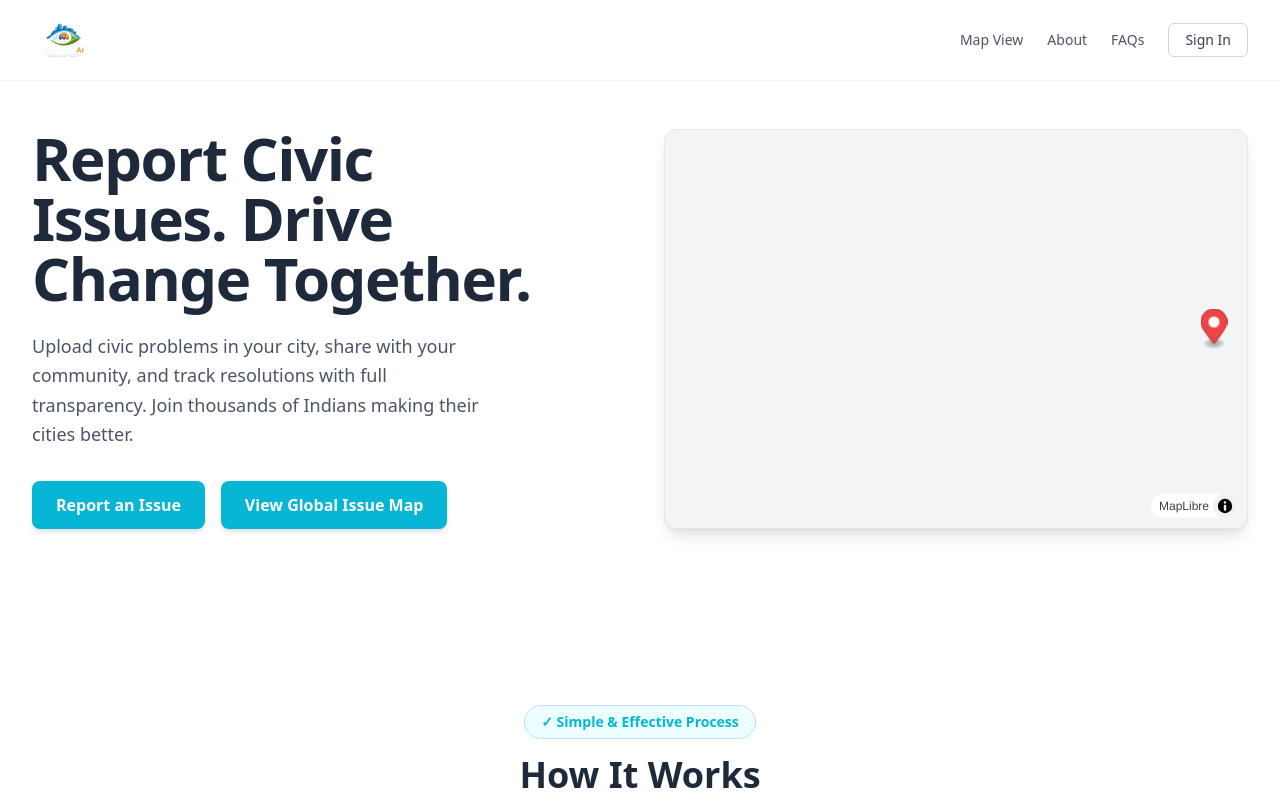
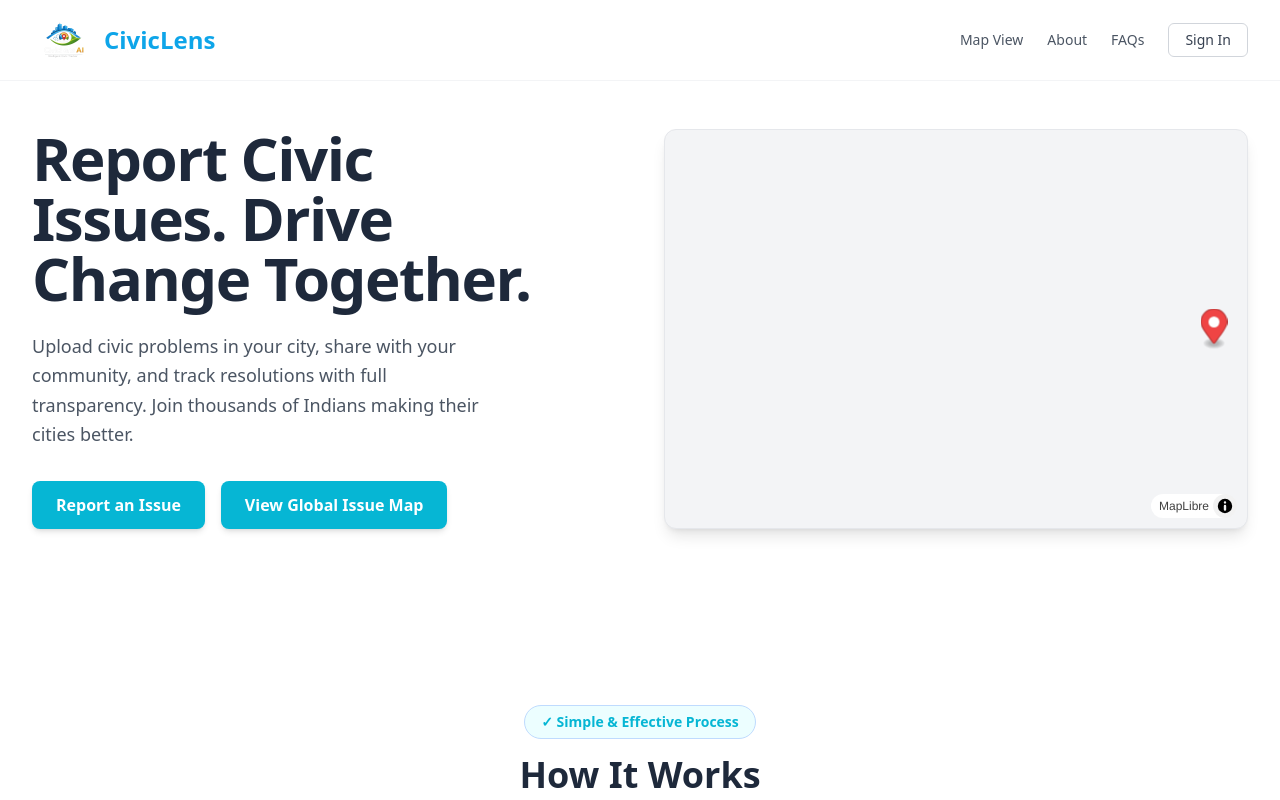
Before and after one commit to Suhasegowda/pothole-frontend, a React (Vite) app: page / in a window 1280 px wide. Shown: the top 800 px of the page. Built offline with nearby package versions, Linux system fonts and the light colour scheme; no server answers.

Commit message:
Restored the CivicLens text next to the logo and styled it with a sky blue color

```diff
--- a/src/components/Navbar.jsx
+++ b/src/components/Navbar.jsx
@@ -20,6 +20,7 @@ function Navbar() {
             className="h-16 w-auto object-contain"
             onError={(e) => { e.target.style.display = 'none'; }}
           />
+          <span className="font-bold text-2xl text-sky-500">CivicLens</span>
         </Link>
         <div className="flex items-center gap-2">
           <Link to="/map" className={`flex items-center gap-2 px-4 py-2 rounded-lg font-medium transition ${isActive('/map')}`}>
--- a/src/pages/Landing.jsx
+++ b/src/pages/Landing.jsx
@@ -32,6 +32,7 @@ function Landing() {
           <div className="flex justify-between items-center h-20">
             <div className="flex items-center gap-2">
               <img src="/logo_transparent.png" alt="CivicLens" className="h-16 w-auto object-contain" onError={(e) => e.target.style.display='none'} />
+              <span className="font-bold text-2xl text-sky-500">CivicLens</span>
             </div>
             <div className="hidden md:flex space-x-6 items-center text-sm font-medium">
               <Link to="/map" className="text-gray-600 hover:text-cyan-500 flex items-center gap-1">
@@ -277,6 +278,7 @@ function Landing() {
           <div className="md:col-span-2">
             <div className="flex items-center gap-2 mb-4">
               <img src="/logo_transparent.png" alt="CivicLens" className="h-16 w-auto object-contain" onError={(e) => e.target.style.display='none'} />
+              <span className="font-bold text-2xl text-sky-500">CivicLens</span>
             </div>
             <p className="text-xs text-gray-500 max-w-xs leading-relaxed">
               Empowering Indian communities to create positive change through transparent CivicLens reporting and collaborative problem-solving.
```
